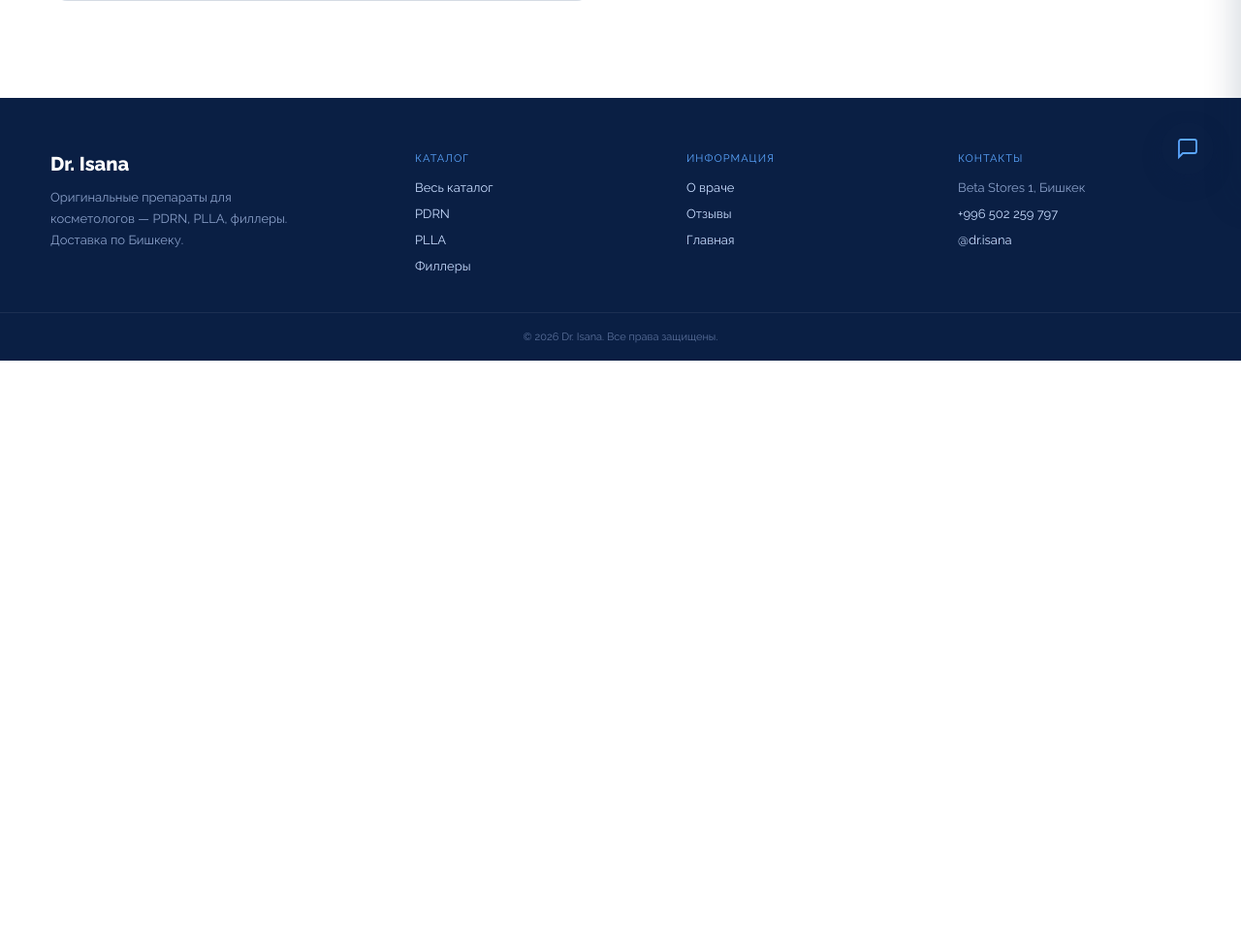
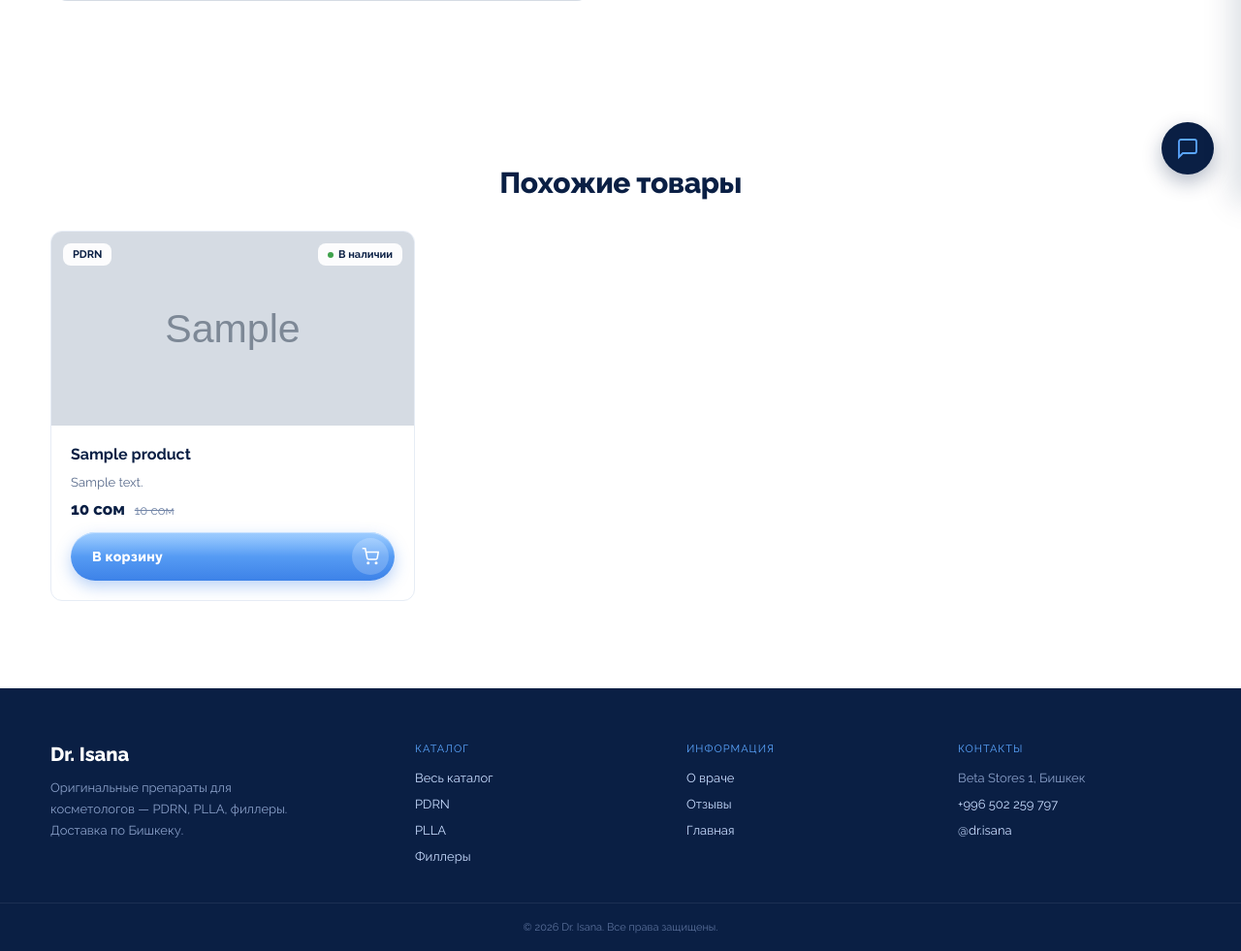
Before and after one commit to a1tvv/dr.isana, a Django app: template templates/store/product_detail.html in a window 1280 px wide. Shown: the part 592-1573 px from the top of the page at 97% size. Before the commit the page ends 964 px from the top, so only its background shows below. Run offline with Django 5.2, Linux system fonts and the light colour scheme; the template is opened without the code that fills it: values that come from a table or form of the project are taken from there, others are empty; tables that the repository leaves empty hold one stand-in row (values such as "Sample post"); grey boxes marked "Sample" are stand-in pictures.

Commit message:
add related products section

```diff
--- a/templates/store/product_detail.html
+++ b/templates/store/product_detail.html
@@ -29,4 +29,17 @@
     >Добавить в корзину</button>
   </div>
 </section>
-{% endblock %}
+
+{% if related_products %}
+<section class="section reveal">
+  <div class="section-center" style="margin-bottom:32px;">
+    <h2 class="section-title">Похожие товары</h2>
+  </div>
+  <div class="product-grid">
+    {% for product in related_products %}
+      {% include 'store/partials/product_card.html' with product=product %}
+    {% endfor %}
+  </div>
+</section>
+{% endif %}
+{% endblock %}git add . && git commit -m "add related products section" && git push
```
